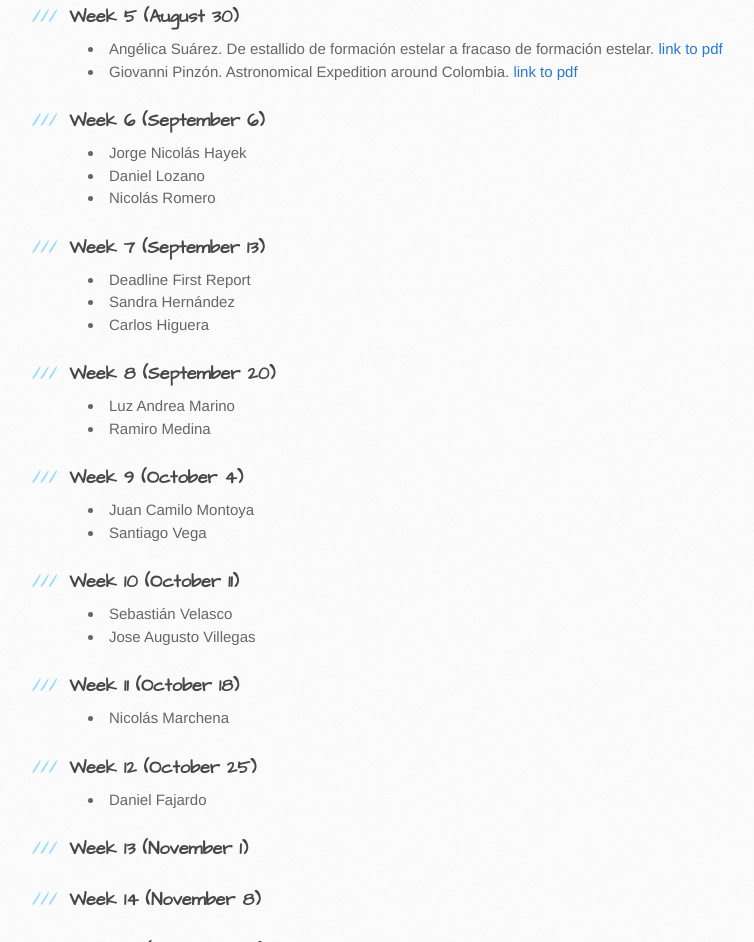
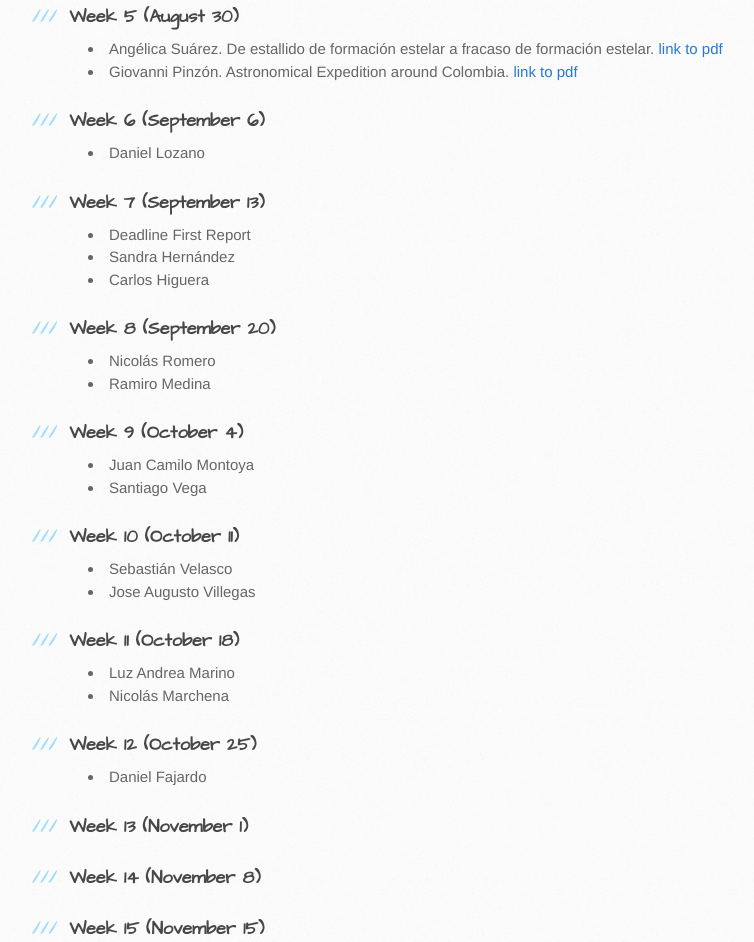
Before and after one commit to forero/AstroSeminarUniandes, a plain HTML site: page index.html in a window 1280 px wide. Shown: the part 1143-2085 px from the top of the page, without its empty margins (102-856 px from the left). Drawn offline with Linux system fonts and the light colour scheme.

```diff
--- a/index.html
+++ b/index.html
@@ -85,9 +85,7 @@
 <a name="week-6-september-6" class="anchor" href="#week-6-september-6"><span class="octicon octicon-link"></span></a>Week 6 (September 6)</h3>
 
 <ul>
-<li>Jorge Nicolás Hayek</li>
 <li>Daniel Lozano</li>
-<li>Nicolás Romero</li>
 </ul><h3>
 <a name="week-7-september-13" class="anchor" href="#week-7-september-13"><span class="octicon octicon-link"></span></a>Week 7 (September 13)</h3>
 
@@ -99,7 +97,7 @@
 <a name="week-8-september-20" class="anchor" href="#week-8-september-20"><span class="octicon octicon-link"></span></a>Week 8 (September 20)</h3>
 
 <ul>
-<li>Luz Andrea Marino</li>
+<li>Nicolás Romero</li>
 <li>Ramiro Medina</li>
 </ul><h3>
 <a name="week-9-october-4" class="anchor" href="#week-9-october-4"><span class="octicon octicon-link"></span></a>Week 9 (October 4)</h3>
@@ -117,6 +115,7 @@
 <a name="week-11-october-18" class="anchor" href="#week-11-october-18"><span class="octicon octicon-link"></span></a>Week 11 (October 18)</h3>
 
 <ul>
+<li>Luz Andrea Marino</li>
 <li>Nicolás Marchena</li>
 </ul><h3>
 <a name="week-12-october-25" class="anchor" href="#week-12-october-25"><span class="octicon octicon-link"></span></a>Week 12 (October 25)</h3>
```
Also changed, not shown: params.json (+1 -1 lines).
